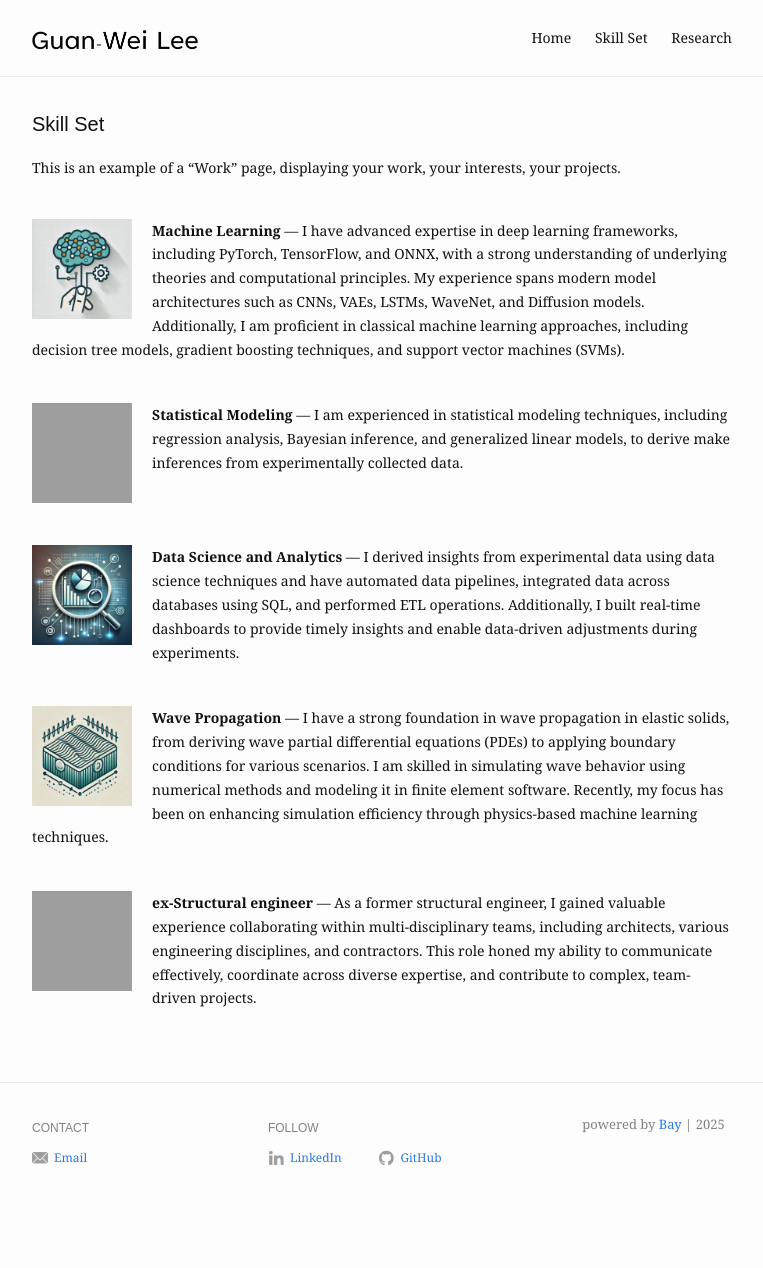
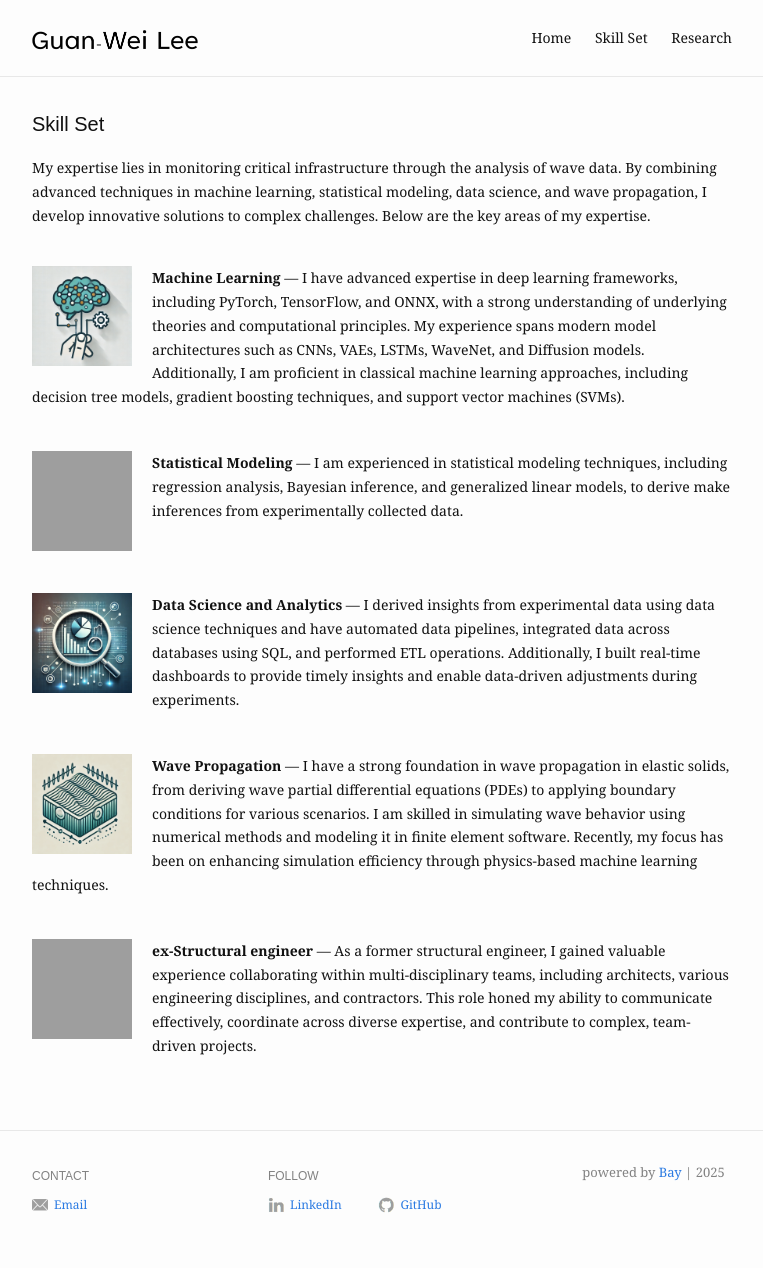
Before and after one commit to gwlee88004/gwlee88004.github.io, a Jekyll site: the page built from work.md, in a window 1280 px wide. Shown: the whole page, without its empty margins (258-1021 px from the left). Built offline with Jekyll 4.4.1, drawn with Linux system fonts in a browser that asks for light colours; before the commit the page ends 1221 px from its top, so only the background shows below that.

Commit message:
Update work content

```diff
--- a/work.md
+++ b/work.md
@@ -39,6 +39,6 @@ items:
 
 ---
 
-This is an example of a "Work" page, displaying your work, your interests, your projects.
+My expertise lies in monitoring critical infrastructure through the analysis of wave data. By combining advanced techniques in machine learning, statistical modeling, data science, and wave propagation, I develop innovative solutions to complex challenges. Below are the key areas of my expertise.
 <br />
 <br />
```
